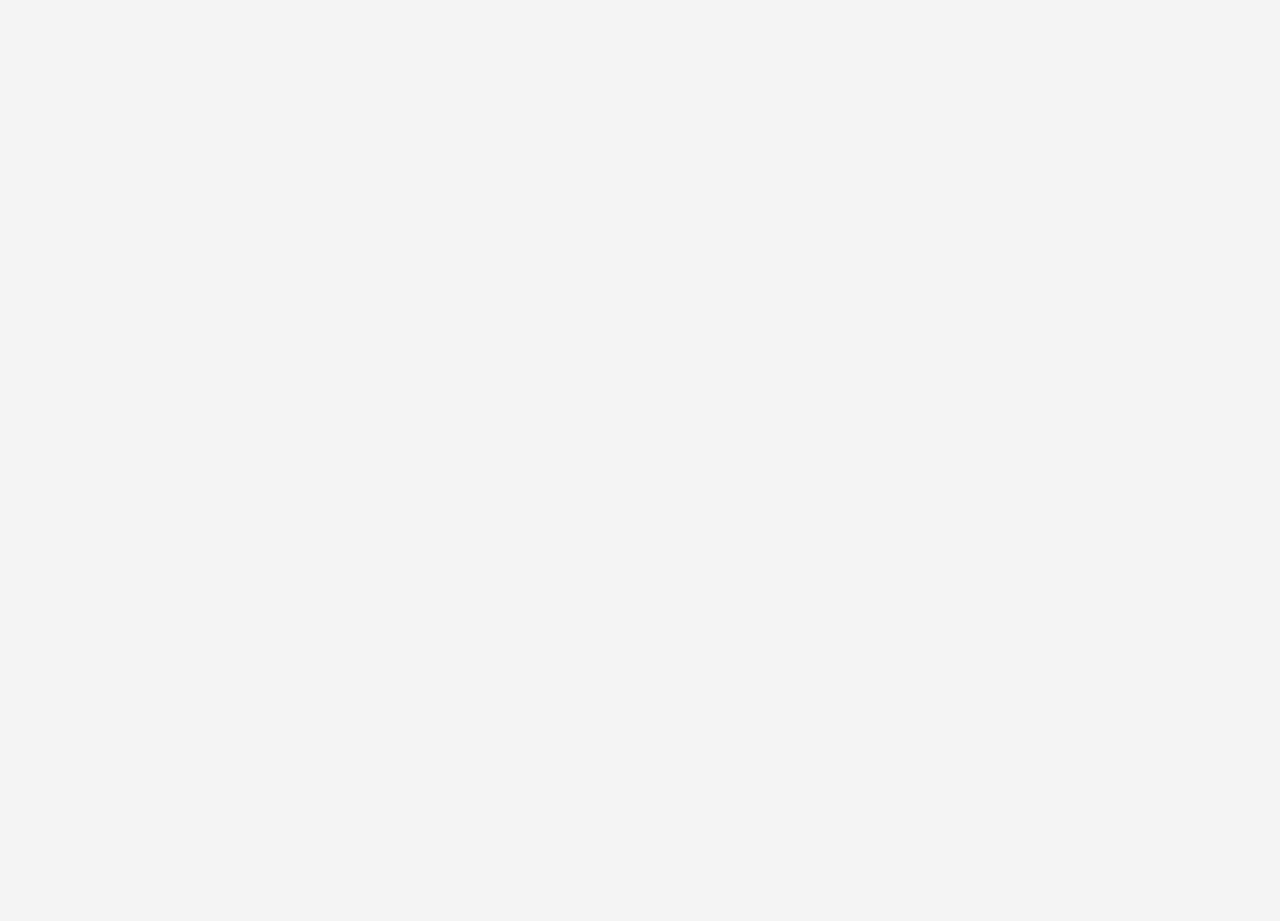
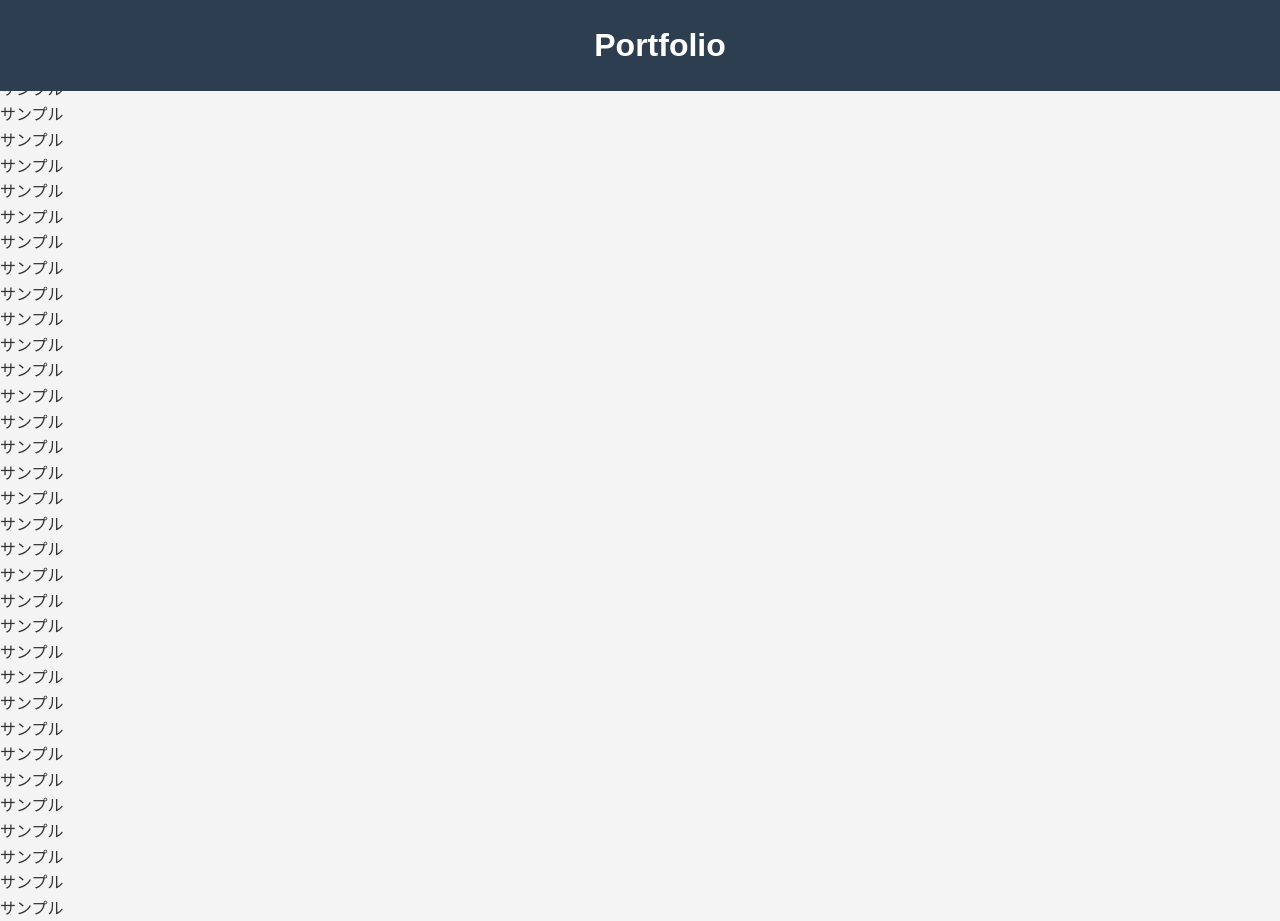
Before and after one commit to tech-athlete-user1/portfolio, a plain HTML site: page index.html in a window 1280 px wide. Before the commit the page ends 800 px from the top, so only its background shows below. Drawn offline with Linux system fonts and the light colour scheme.

Commit message:
ヘッダー作成

```diff
--- a/css/style.css
+++ b/css/style.css
@@ -11,3 +11,25 @@ body {
     color: #333;
     line-height: 1.6;
 }
+
+a {
+    text-decoration: none;
+}
+
+/* ==================================
+    ヘッダー
+   ================================== */
+header {
+    background-color: #2c3e50;
+    text-align: center;
+    position: fixed;  /* 画面に固定 */
+    top: 0;  /* 上部に固定 */
+    left: 0;  /* 左端に固定 */
+    width: 100%;  /* 幅を100%に設定 */
+    padding: 20px;
+    z-index: 1000;  /* 他の要素の上に表示されるように設定 */
+}
+
+#logo a{
+    color: #fff;
+}
--- a/index.html
+++ b/index.html
@@ -8,10 +8,20 @@
 </head>
 <body>
     <header>
-
+        <h1 id="logo">
+            <a href="index.html">Portfolio</a>
+        </h1>
     </header>
     <main>
-
+        <p>サンプル</p><p>サンプル</p><p>サンプル</p><p>サンプル</p>
+        <p>サンプル</p><p>サンプル</p><p>サンプル</p><p>サンプル</p>
+        <p>サンプル</p><p>サンプル</p><p>サンプル</p><p>サンプル</p>
+        <p>サンプル</p><p>サンプル</p><p>サンプル</p><p>サンプル</p>
+        <p>サンプル</p><p>サンプル</p><p>サンプル</p><p>サンプル</p>
+        <p>サンプル</p><p>サンプル</p><p>サンプル</p><p>サンプル</p>
+        <p>サンプル</p><p>サンプル</p><p>サンプル</p><p>サンプル</p>
+        <p>サンプル</p><p>サンプル</p><p>サンプル</p><p>サンプル</p>
+        <p>サンプル</p><p>サンプル</p><p>サンプル</p><p>サンプル</p>
     </main>
     <footer>
 
```
